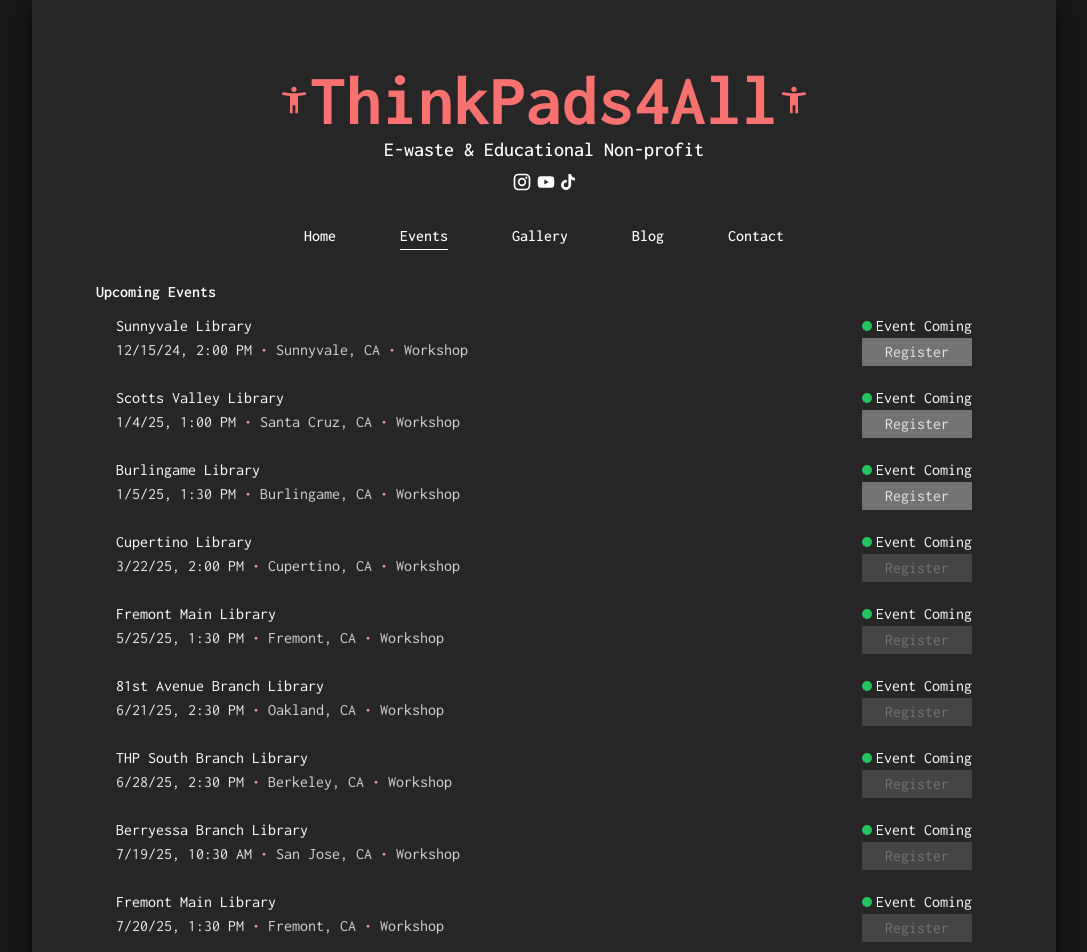
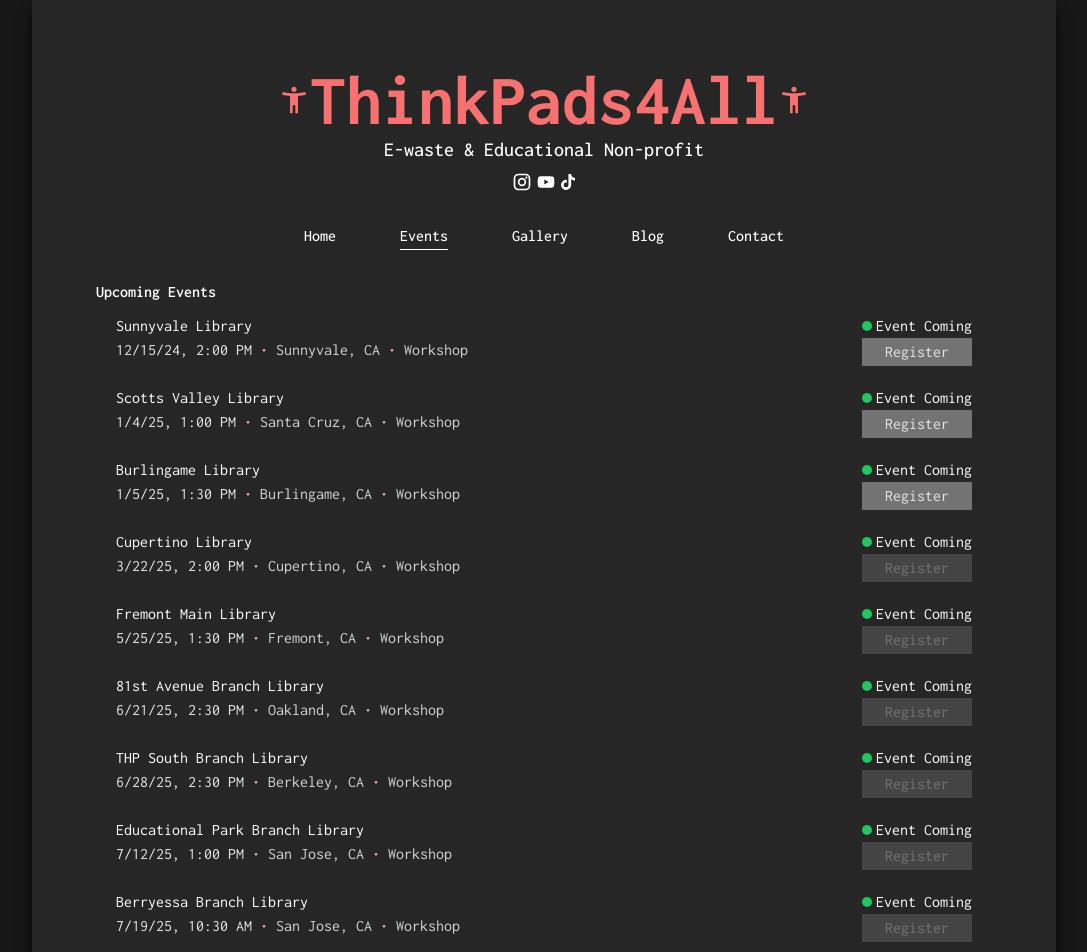
Before and after one commit to anatulya/tp4all-website, a Next.js app: page /events in a window 1280 px wide. Shown: the top 952 px of the page, without its empty margins (96-1183 px from the left). Built offline with nearby package versions, Linux system fonts and the light colour scheme.

Commit message:
educational park entry

```diff
--- a/src/app/events/page.js
+++ b/src/app/events/page.js
@@ -15,6 +15,7 @@
             <EventListing name={"Fremont Main Library"} date={new Date(2025, 4, 25, 13, 30)} link={""} city={"Fremont, CA"} />
             <EventListing name={"81st Avenue Branch Library"} date={new Date(2025, 5, 21, 14, 30)} link={""} city={"Oakland, CA"} />
             <EventListing name={"THP South Branch Library"} date={new Date(2025, 5, 28, 14, 30)} link={""} city={"Berkeley, CA"} />
+            <EventListing name={"Educational Park Branch Library"} date={new Date(2025, 6, 12, 13)} link={""} city={"San Jose, CA"} />
             <EventListing name={"Berryessa Branch Library"} date={new Date(2025, 6, 19, 10, 30)} link={""} city={"San Jose, CA"} />
             <EventListing name={"Fremont Main Library"} date={new Date(2025, 6, 20, 13, 30)} link={""} city={"Fremont, CA"} />
             <EventListing name={"Berryessa Branch Library"} date={new Date(2025, 7, 9, 10, 30)} link={""} city={"San Jose, CA"} />
```
